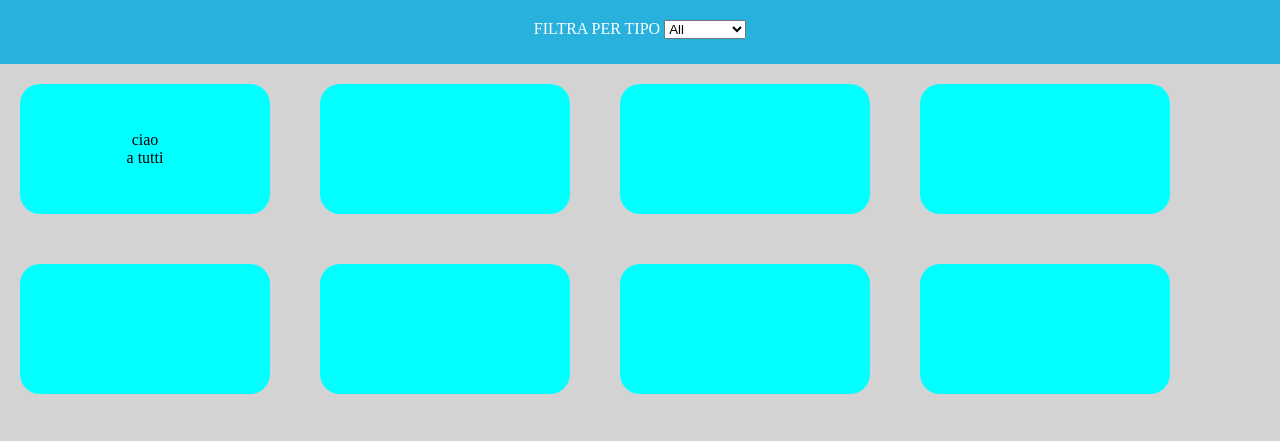
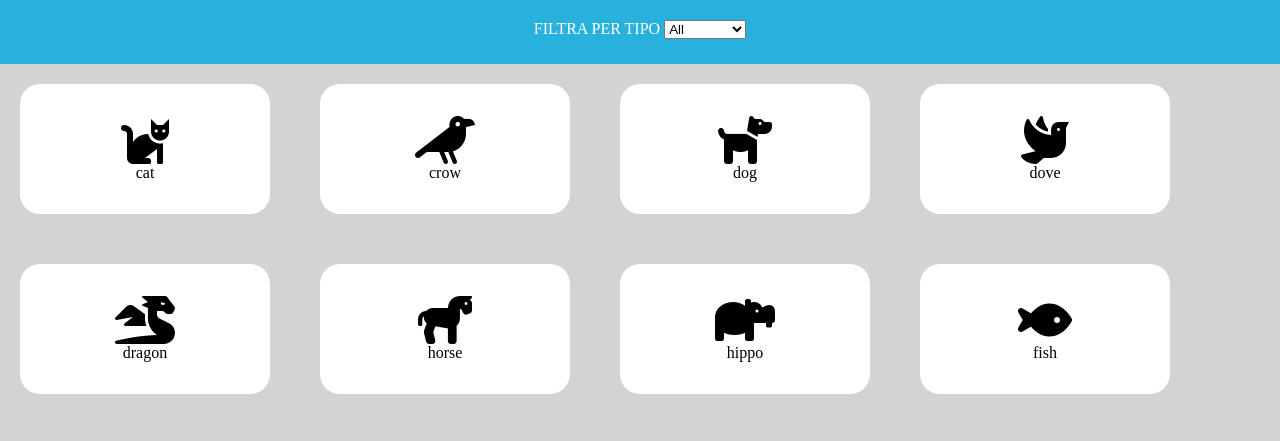
Before and after one commit to furvietto/js-es6-icons, a plain HTML site: page index.html in a window 1280 px wide. Shown: the part 90-531 px from the top of the page. Drawn offline with Linux system fonts and the light colour scheme.

Commit message:
adding for each

```diff
--- a/css/style.css
+++ b/css/style.css
@@ -30,9 +30,13 @@ main > div {
     border-radius: 20px;
     width: 250px;
     height: 130px;
-    background-color: aqua;
+    background-color: white;
     display: flex;
     flex-direction: column;
     justify-content: center;
     align-items: center;
 }
+
+main > div i {
+    font-size: 3em;
+}
--- a/index.html
+++ b/index.html
@@ -5,6 +5,7 @@
     <meta charset="UTF-8">
     <meta http-equiv="X-UA-Compatible" content="IE=edge">
     <meta name="viewport" content="width=device-width, initial-scale=1.0">
+    <link rel="stylesheet" href="https://cdnjs.cloudflare.com/ajax/libs/font-awesome/6.0.0-beta2/css/all.min.css" integrity="sha512-YWzhKL2whUzgiheMoBFwW8CKV4qpHQAEuvilg9FAn5VJUDwKZZxkJNuGM4XkWuk94WCrrwslk8yWNGmY1EduTA==" crossorigin="anonymous" referrerpolicy="no-referrer" />
     <link rel="stylesheet" href="css/style.css">
     <title>Document</title>
 </head>
@@ -25,9 +26,9 @@
         </div>
     </header>
     <main>
-        <div>
-             <div>ciao</div>
-             <div>a tutti</div>
+        <!-- <div>
+             <div><i class="fas fa-cat"></i></div>
+             <div>cat</div>
         </div>
         <div></div>
         <div></div>
@@ -43,8 +44,7 @@
         <div></div>
         <div></div>
         <div></div>
-        <div></div>
-
+        <div></div> -->
     </main>
 
     <script src="js/data.js"></script>
--- a/js/data.js
+++ b/js/data.js
@@ -129,9 +129,12 @@ const animal = [
 
 const container = document.querySelector("main")
 
-for (let i = 0; i < animal.length; i++) {
-	const element = animal[i];
+animal.forEach((element) => {
 
-
-
-}
+	container.innerHTML += `
+	<div>
+		<div><i class="${element.family} ${element.prefix}${element.name}"></i></div>
+		<div>${element.name}</div>
+	</div>
+	`
+})
```
